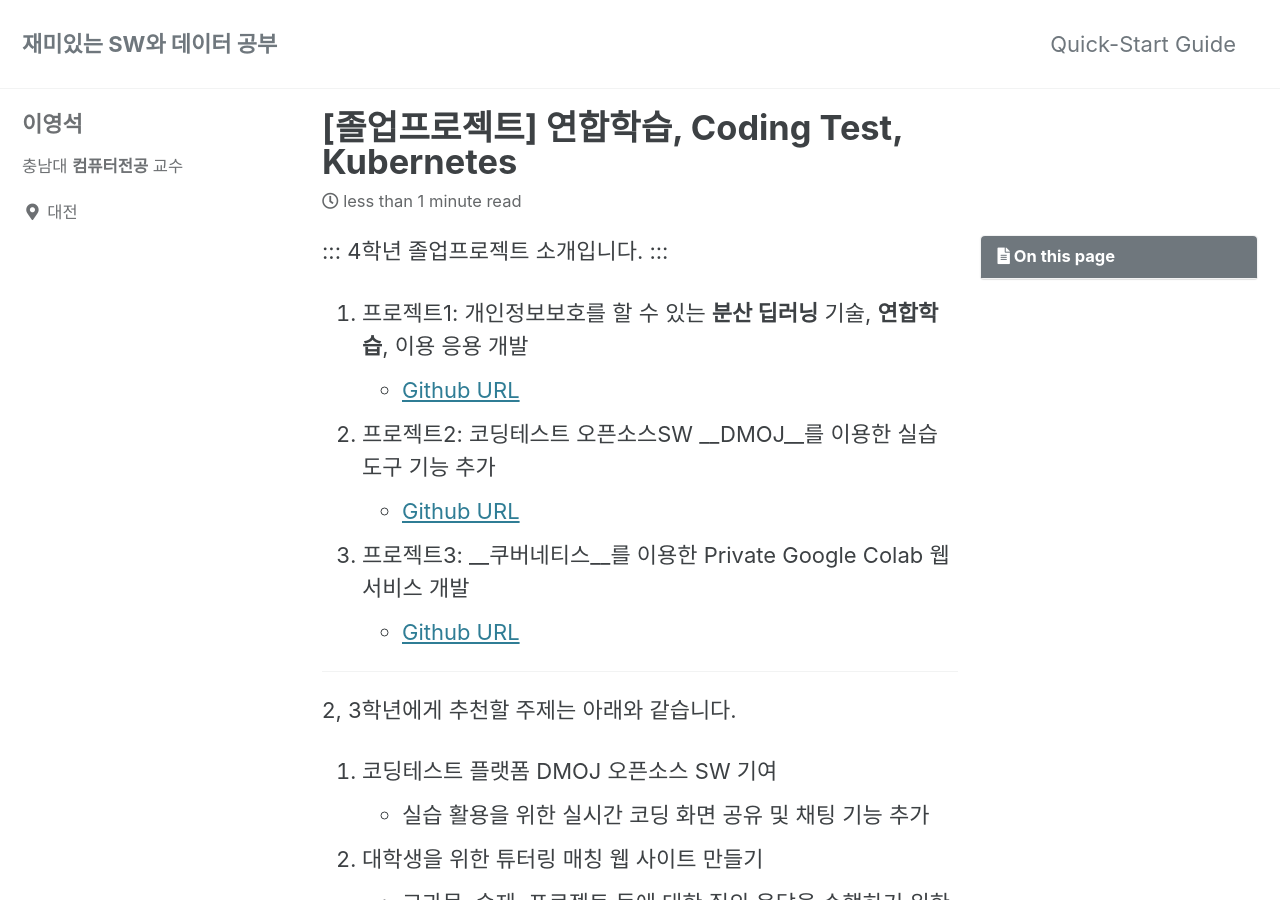
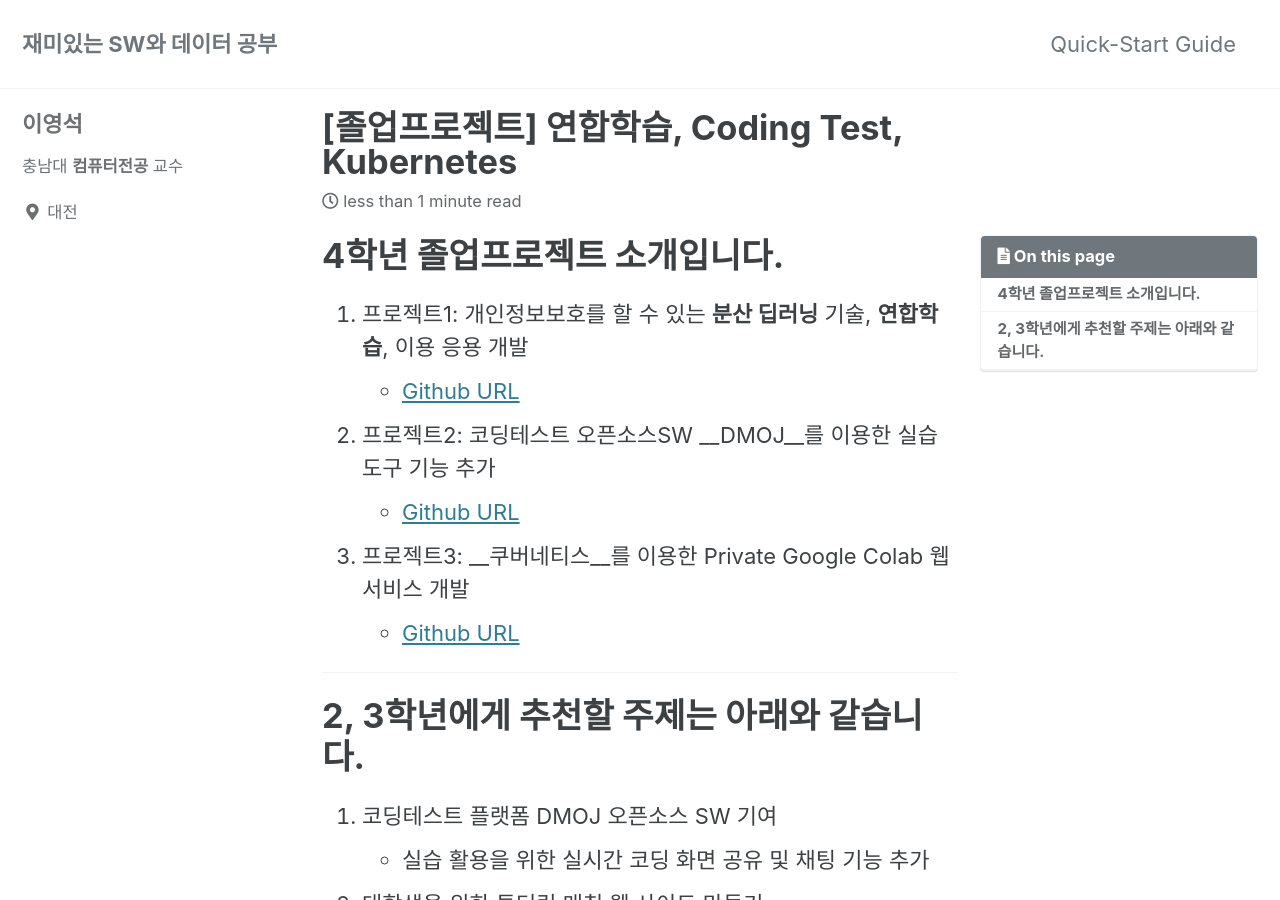
Before and after one commit to leeyoungseok/leeyoungseok.github.com, a Jekyll site: the page built from _posts/2021-12-20-under-project-list.md, in a window 1280 px wide and 900 px high. Built offline with Jekyll 4.4.1, drawn with Linux system fonts in a browser that asks for light colours; cached includes are drawn as plain includes.

Commit message:
Update 2021-12-20-under-project-list.md

```diff
--- a/_posts/2021-12-20-under-project-list.md
+++ b/_posts/2021-12-20-under-project-list.md
@@ -14,9 +14,8 @@ date: 2021-12-19
 last_modified_at: 2021-12-19
 ---
 
-:::
 4학년 졸업프로젝트 소개입니다.
-:::
+=============================
 
 1. 프로젝트1: 개인정보보호를 할 수 있는 __분산 딥러닝__ 기술, __연합학습__, 이용 응용 개발
   * [Github URL](https://github.com/leeyoungseok/2022-under-project-fl)
@@ -30,7 +29,8 @@ last_modified_at: 2021-12-19
 
 ---
 
-  2, 3학년에게 추천할 주제는 아래와 같습니다.
+2, 3학년에게 추천할 주제는 아래와 같습니다.
+=========================================
 
 1. 코딩테스트 플랫폼 DMOJ 오픈소스 SW 기여
   * 실습 활용을 위한 실시간 코딩 화면 공유 및 채팅 기능 추가
```
